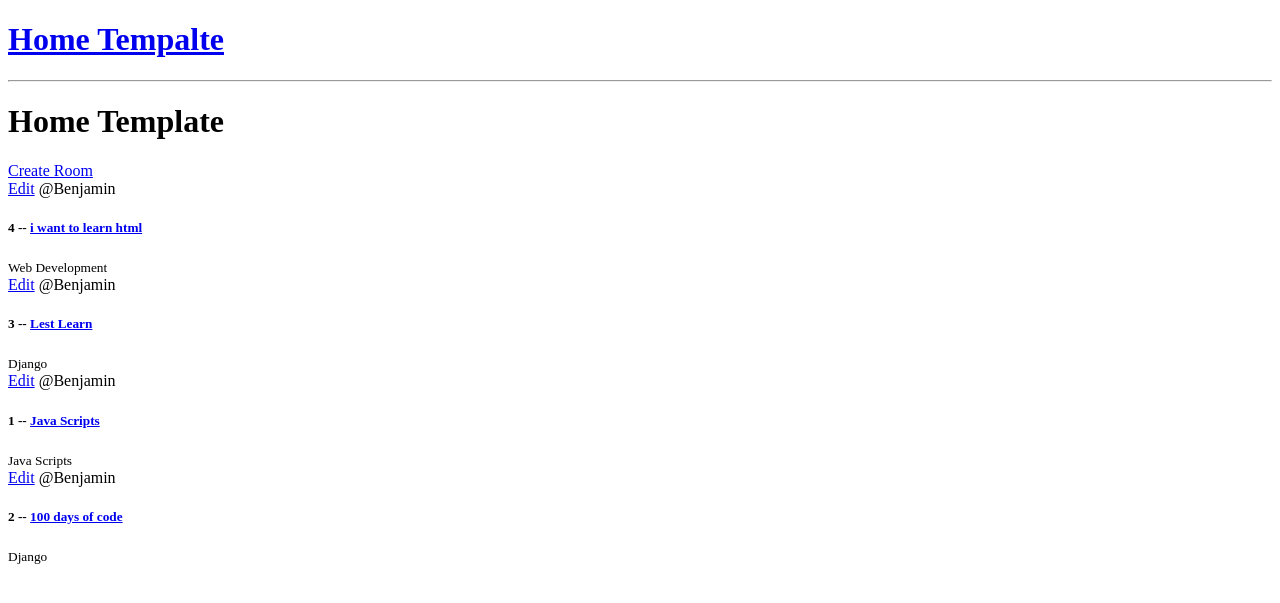
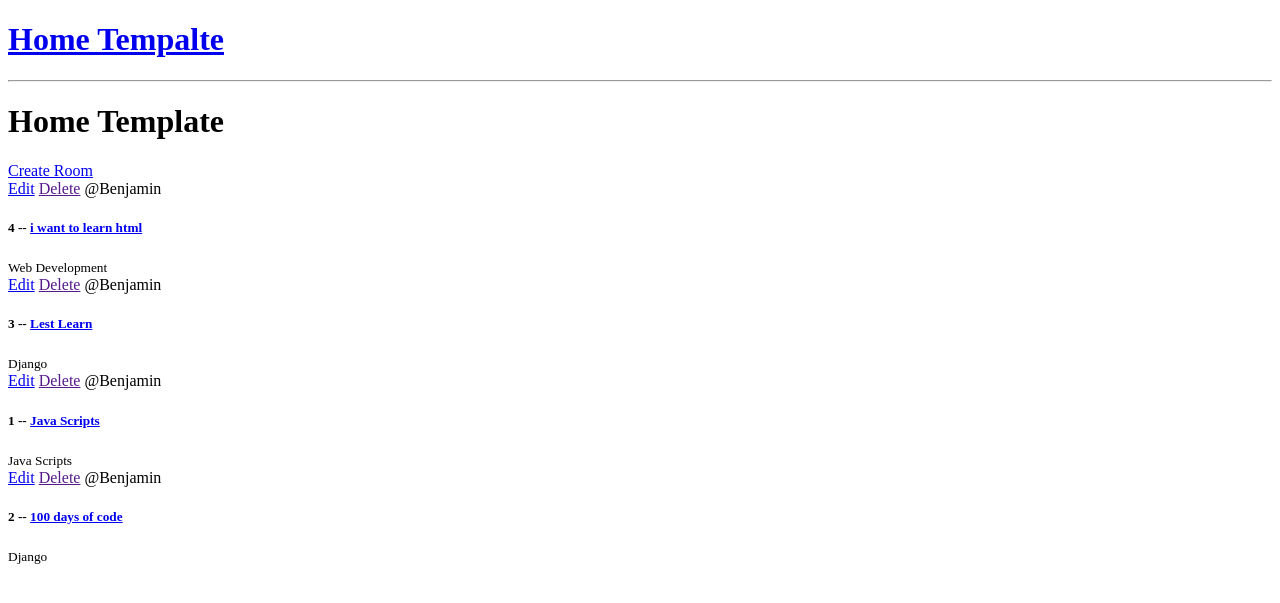
Before and after one commit to Origina-sudo/dev-space, a Django app: page / in a window 1280 px wide. Shown: the top 603 px of the page. Run offline with Django 5.2, Linux system fonts and the light colour scheme; data comes from the database, SQL or seed files in the repository.

Commit message:
Added delete.html

```diff
--- a/studybud/base/templates/base/home.html
+++ b/studybud/base/templates/base/home.html
@@ -10,6 +10,7 @@
 
     <div>
       <a href="{% url 'update-room' room.id %}">Edit</a>
+      <a href="">Delete</a>
       <span>@{{room.host.username}}</span>
 
       <h5>
```
Also changed, not shown: studybud/base/templates/base/delete.html (added).
